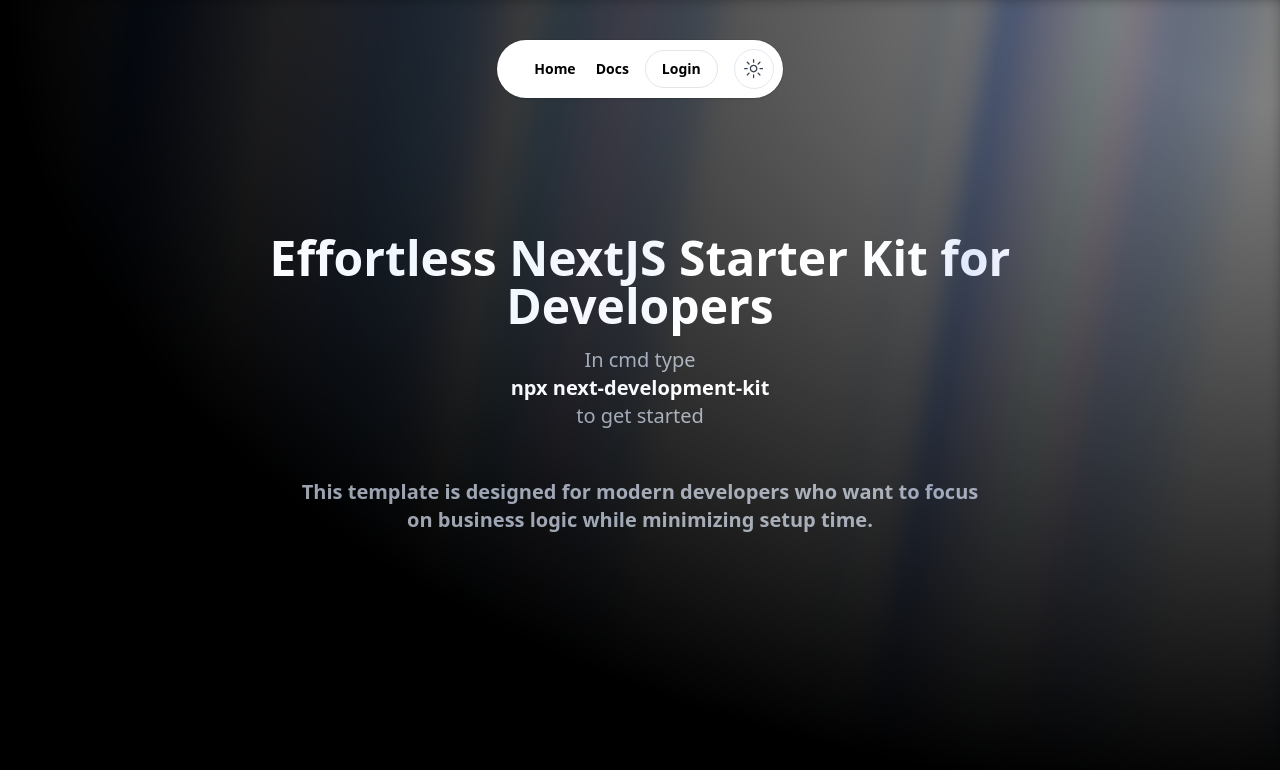
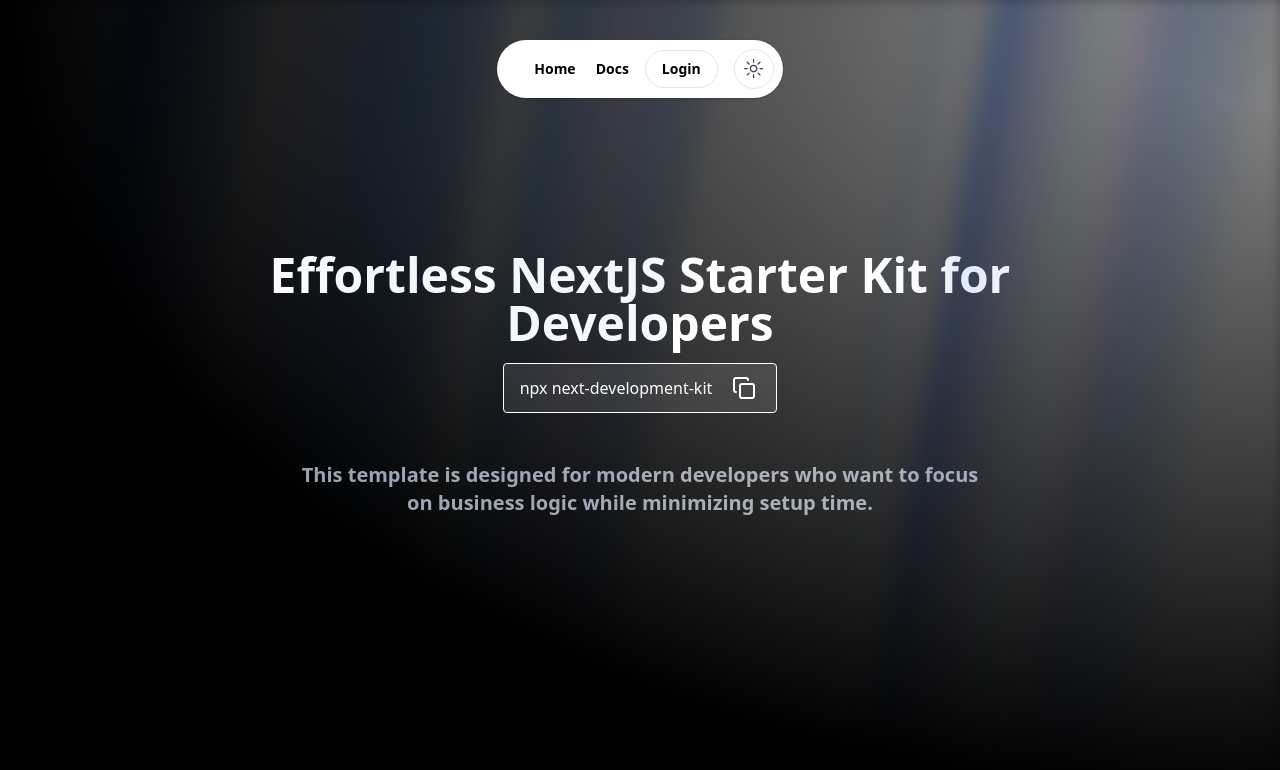
Before and after one commit to PatelYash7/nextjs-development-kit, a Next.js app: page / in a window 1280 px wide. Shown: the top 770 px of the page. Built offline with nearby package versions, Linux system fonts and the light colour scheme; no server answers.

Commit message:
Updated the copy to clipboard.

```diff
--- a/src/app/page.tsx
+++ b/src/app/page.tsx
@@ -1,3 +1,4 @@
+import { Clipboard } from '@/components/clipboard';
 import { AuroraBackground } from '@/components/ui/aurora-background';
 import { FloatingNav } from '@/components/ui/floating-navbar';
 import { IconHome, IconMessage, IconUser } from '@tabler/icons-react';
@@ -22,7 +23,9 @@
 				<div className=' text-xl sm:text-3xl md:text-5xl font-bold dark:text-white text-center'>
 					Effortless NextJS Starter Kit for Developers
 				</div>
-				<div className='py-4 text-lg text-center px-6  sm:text-xl text-gray-400 dark:text-gray-400'>In cmd type <br /> <span className='text-white font-bold'> npx next-development-kit </span> <br /> to get started</div>
+				<div className='py-4'>
+					<Clipboard />
+				</div>
 				<p className=' sm:text-xl md:text-xl px-12 sm:px-24 py-8 font-semibold dark:text-gray-400 text-gray-400  text-center'>
 					This template is designed for modern developers who want to focus on
 					business logic while minimizing setup time.
--- /dev/null
+++ b/src/components/clipboard.tsx
@@ -0,0 +1,27 @@
+'use client';
+
+import { Check, ClipboardIcon, Copy } from 'lucide-react';
+import { useState } from 'react';
+
+export const Clipboard = () => {
+	const [copied, setcopied] = useState(false);
+	return (
+		<button
+			onClick={() => {
+				setcopied(true);
+				setTimeout(() => {
+					setcopied(false);
+				}, 1500);
+				navigator.clipboard.writeText('npx next-development-kit');
+			}}
+			className=' bg-white/10 flex  justify-between items-center gap-4 backdrop-blur-sm border-white border px-4 py-2 rounded'
+		>
+			npx next-development-kit
+			<div className='flex justify-center items-center hover:bg-white/20 p-1 rounded transition-all'>
+				{copied ?
+					<Check />
+				:	<Copy />}
+			</div>
+		</button>
+	);
+};
```
